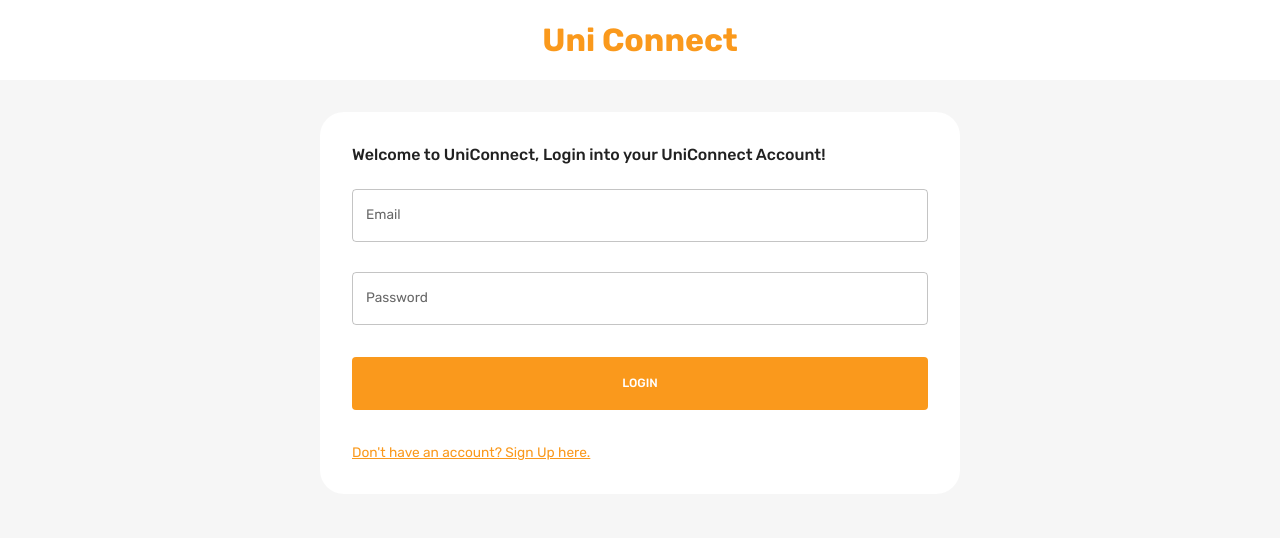
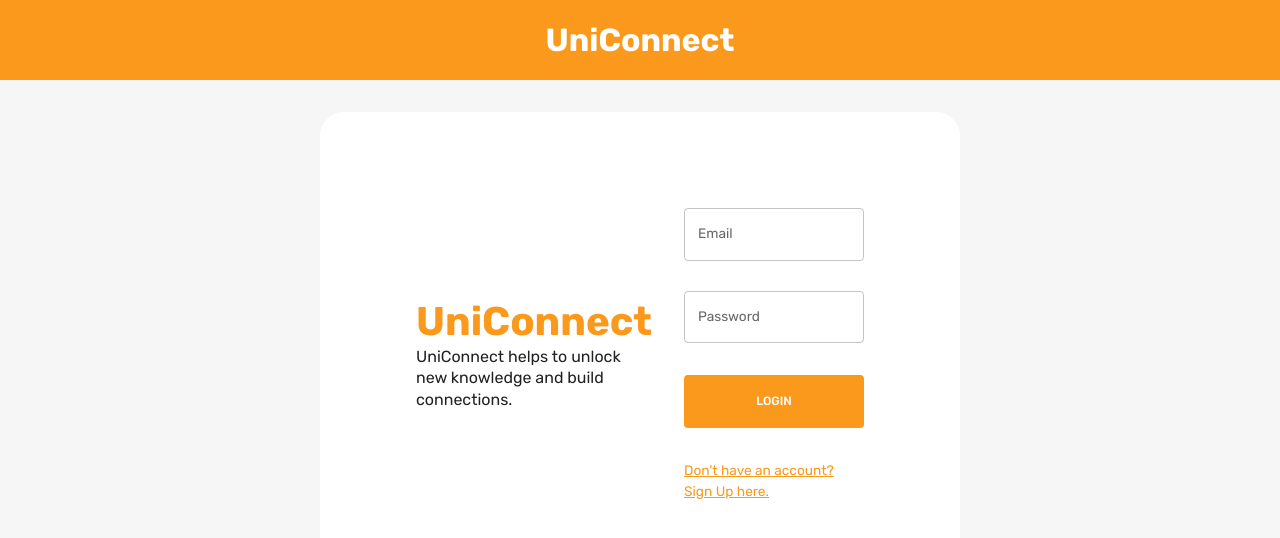
Before and after one commit to AhamedAadhil/SocialMedia_MERN, a React (Create React App) app in the folder client/: page / in a window 1280 px wide. Shown: the top 538 px of the page. Built offline with nearby package versions, Linux system fonts and the light colour scheme.

Commit message:
Login and registration form UI updated

```diff
--- a/client/src/scenes/loginPage/Form.jsx
+++ b/client/src/scenes/loginPage/Form.jsx
@@ -103,7 +103,24 @@ const Form = () => {
   };
 
   return (
-    <Formik
+
+    <Box display="flex" justifyContent="center" alignItems="center">
+      {/* Left Section with Logo and Text */}
+      <Box
+        display="flex"
+        flexDirection="column"
+        justifyContent="center"
+        alignItems="left"
+        pr={4} // Adjust the padding as needed
+      >
+        {/* <img src="/path/to/logo.png" alt="Logo" width="100" height="100" /> */}
+        <Typography variant="h1" color="#FA991C" fontWeight="700">UniConnect</Typography>
+        <Typography variant="h5">UniConnect helps to unlock <br/>new knowledge and build connections.</Typography>
+        {/* Add any additional text or components here */}
+      </Box>
+
+      {/* Right Section with Form */}
+      <Formik
       onSubmit={handleFormSubmit}
       initialValues={isLogin ? initialValuesLogin : initialValuesRegister}
       validationSchema={isLogin ? loginSchema : registerSchema}
@@ -269,6 +286,9 @@ const Form = () => {
         </form>
       )}
     </Formik>
+    </Box>
+
+
   );
 };
 
--- a/client/src/scenes/loginPage/index.jsx
+++ b/client/src/scenes/loginPage/index.jsx
@@ -8,25 +8,25 @@ const LoginPage = () => {
     <Box>
       <Box
         width="100%"
-        backgroundColor={theme.palette.background.alt}
+        backgroundColor="#FA991C"
         p="1rem 6%"
         textAlign="center"
       >
-        <Typography fontWeight="bold" fontSize="32px" color="#FA991C">
-          Uni Connect
+        <Typography fontWeight="bold" fontSize="32px" color="#FFFFFF">
+          UniConnect
         </Typography>
       </Box>
 
       <Box
         width={isNonMobileScreens ? "50%" : "93%"}
-        p="2rem"
+        p="6rem"
         m="2rem auto"
         borderRadius="1.5rem"
         backgroundColor={theme.palette.background.alt}
       >
-        <Typography fontWeight="500" variant="h5" sx={{ mb: "1.5rem" }}>
+        {/* <Typography fontWeight="500" variant="h5" sx={{ mb: "1.5rem" }}>
           Welcome to UniConnect, Login into your UniConnect Account!
-        </Typography>
+        </Typography> */}
         <Form />
       </Box>
     </Box>
```
